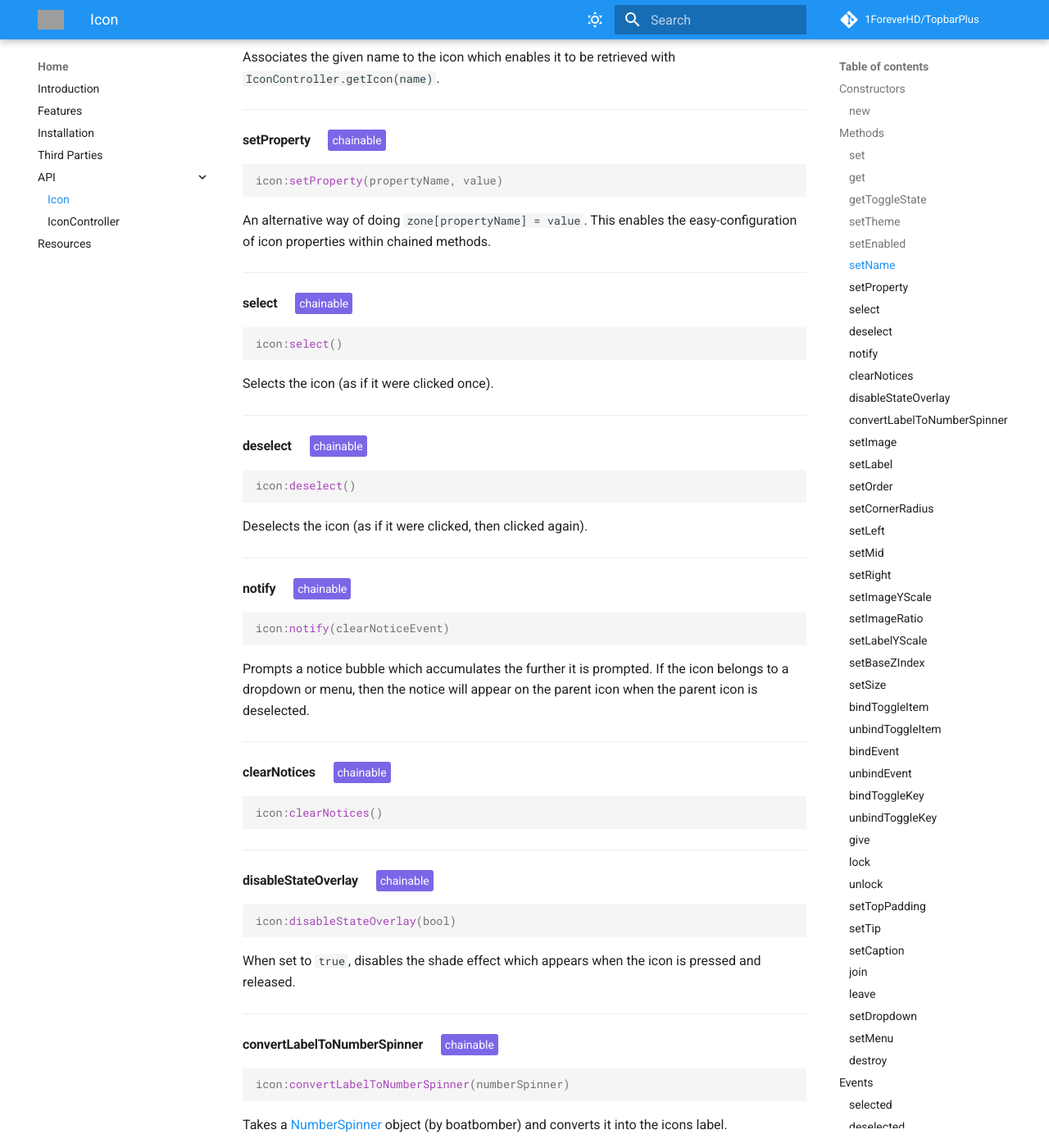
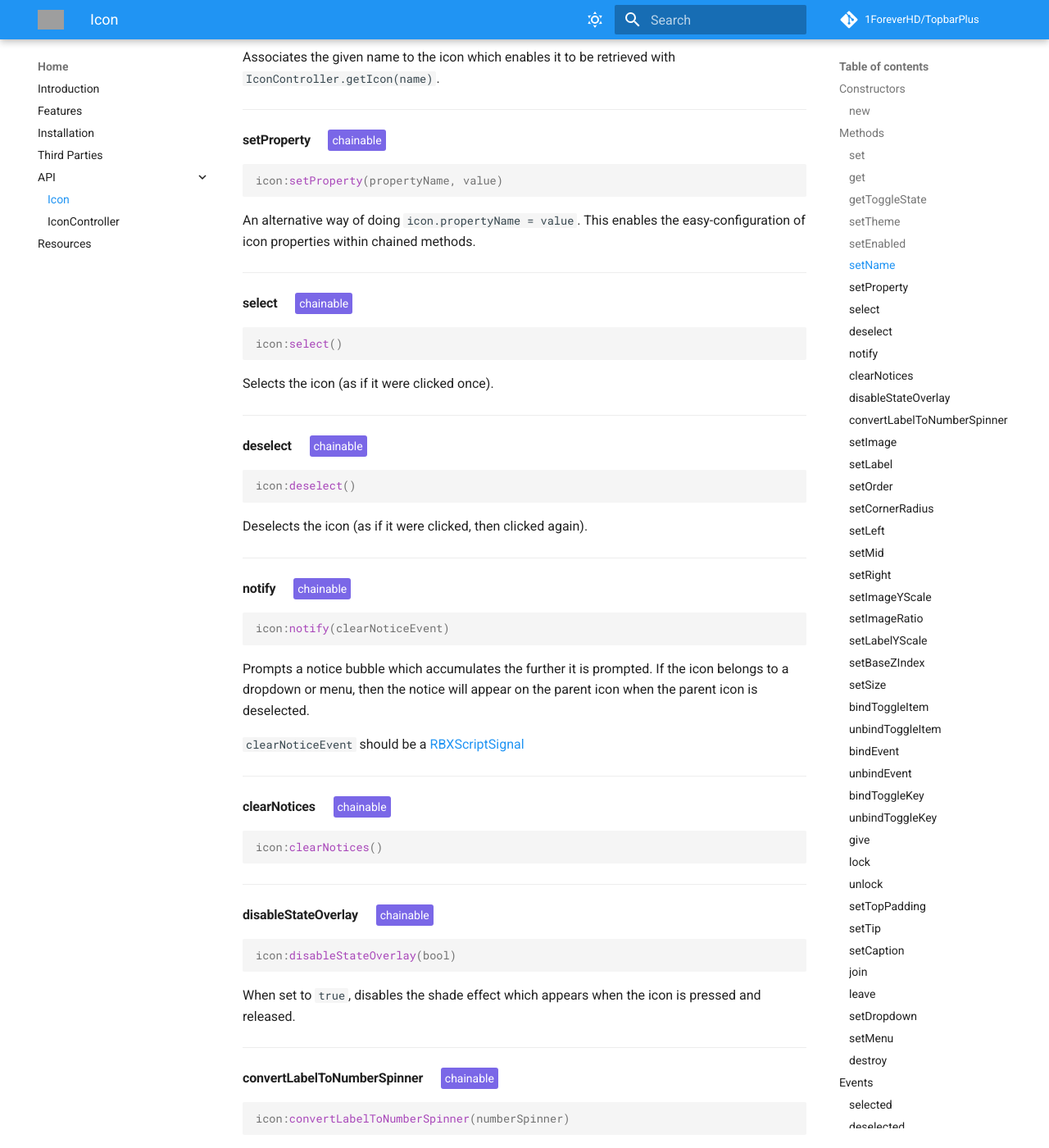
Before and after one commit to 1ForeverHD/TopbarPlus, an MkDocs documentation site: the page built from docs/api/icon.md, in a window 1280 px wide and 1400 px high, scrolled down 1504 px. Shown: the whole window at 82% size. Built offline with MkDocs 1.6.1 and Material for MkDocs 9.7.7, drawn with Linux system fonts in a browser that asks for light colours; comment, search, counter and statistics services are not loaded; grey boxes are pictures that could not be loaded.

Commit message:
Update icon.md

````diff
--- a/docs/api/icon.md
+++ b/docs/api/icon.md
@@ -66,7 +66,7 @@ Associates the given name to the icon which enables it to be retrieved with ``Ic
 ```lua
 icon:setProperty(propertyName, value)
 ```
-An alternative way of doing ``zone[propertyName] = value``. This enables the easy-configuration of icon properties within chained methods.
+An alternative way of doing ``icon.propertyName = value``. This enables the easy-configuration of icon properties within chained methods.
 
 ----
 #### select
@@ -91,6 +91,8 @@ Deselects the icon (as if it were clicked, then clicked again).
 icon:notify(clearNoticeEvent)
 ```
 Prompts a notice bubble which accumulates the further it is prompted. If the icon belongs to a dropdown or menu, then the notice will appear on the parent icon when the parent icon is deselected.
+
+`clearNoticeEvent` should be a [RBXScriptSignal](https://create.roblox.com/docs/reference/engine/datatypes/RBXScriptSignal)
 
 ----
 #### clearNotices
````
